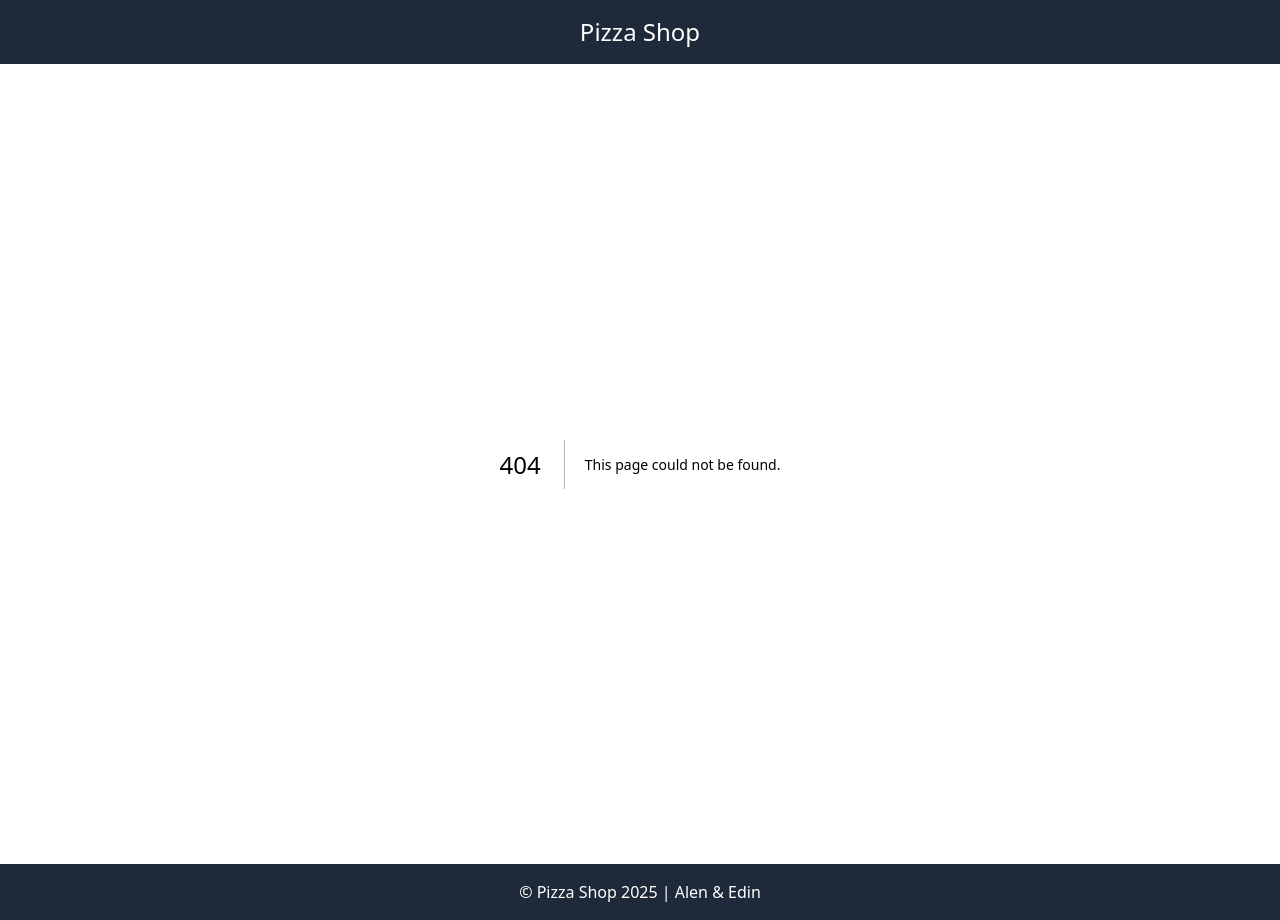
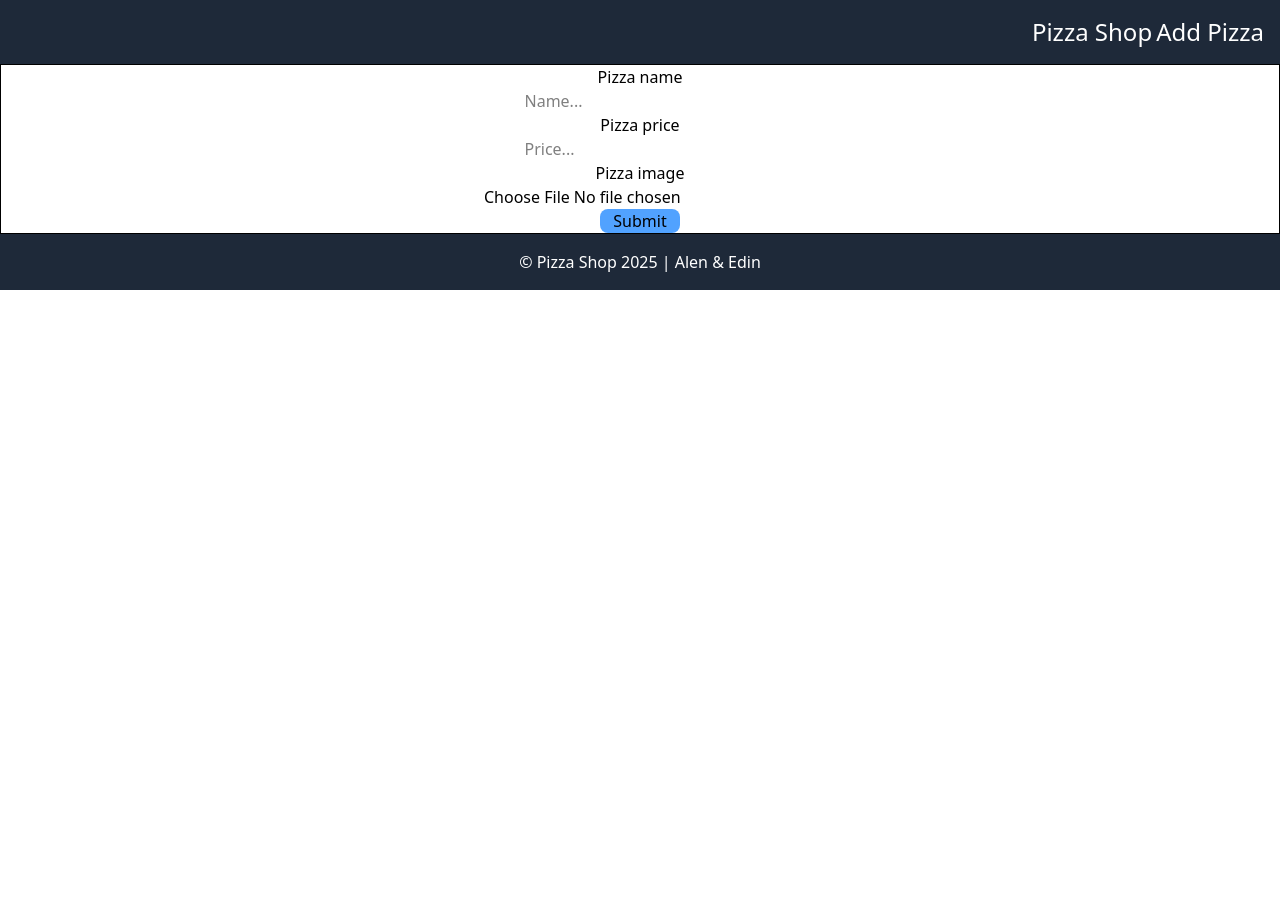
Before and after one commit to edinvnode/pizza-app-nextjs, a Next.js app: page /form in a window 1280 px wide. Before the commit this address had no page. After the commit the page ends 800 px from the top, so only its background shows below. Built offline with nearby package versions, Linux system fonts and the light colour scheme.

Commit message:
Added for for input of pizza.

```diff
--- /dev/null
+++ b/app/form/page.tsx
@@ -0,0 +1,15 @@
+export default function PizzaForm() {
+  return (
+    <div>
+      <form className="flex flex-col justify-center items-center h-full border border-black-500">
+        <label>Pizza name</label>
+        <input type="text" placeholder="Name..." />
+        <label>Pizza price</label>
+        <input type="text" placeholder="Price..." />
+        <label>Pizza image</label>
+        <input type="file" />
+        <button className="bg-blue-400 rounded-lg w-20">Submit</button>
+      </form>
+    </div>
+  );
+}
--- a/components/Header.tsx
+++ b/components/Header.tsx
@@ -1,7 +1,14 @@
+import Link from 'next/link';
+
 export default function Header() {
   return (
-    <header className="bg-gray-800 text-white text-center p-4 text-2xl">
-      <h1>Pizza Shop</h1>
+    <header className="bg-gray-800 text-white text-center p-4 text-2xl flex justify-end">
+      <Link href="/" className="ml-1">
+        Pizza Shop
+      </Link>
+      <Link href="/form" className="ml-1">
+        Add Pizza
+      </Link>
     </header>
   );
 }
--- a/components/Pizza.tsx
+++ b/components/Pizza.tsx
@@ -3,25 +3,66 @@ import Image from "next/image";
 import { useRef } from "react";
 import { useState } from "react";
 import Modal from "@/components/Modal";
-import { PizzaType } from "@/app/page";
 
 type PropType = {
-  pizzaData: PizzaType;
+  pizzaData: {
+    id: number;
+    name: string;
+    price: string;
+    image: string;
+  };
 };
 
-// Use it in your component
 const Pizza: React.FC<PropType> = ({ pizzaData }) => {
+  const divRef = useRef<HTMLDivElement | null>(null);
+  const [isOpen, setIsOpen] = useState(false);
+
+  const handleBorder = (e: React.MouseEvent<HTMLDivElement>) => {
+    if (!divRef.current) return;
+    e.type === "mouseover"
+      ? (divRef.current.style.border = "2px solid grey")
+      : (divRef.current.style.border = "2px solid transparent");
+  };
+
   return (
-    <div className="border text-center">
-      <h2 className="text-center">{pizzaData.name}</h2>
-      <p className="text-center">Price: {pizzaData.price}</p>
+    <div
+      className="border p-7 shadow-2xl relative"
+      ref={divRef}
+      onMouseOver={handleBorder}
+      onMouseOut={handleBorder}
+    >
       <Image
-        className="text-center"
-        width={150}
-        height={150}
+        className="ml-3"
+        width={250}
+        height={250}
         src={pizzaData.image as string}
         alt={pizzaData.name}
       />
+      <button
+        className="absolute left-2/5 cursor-pointer"
+        onClick={() => setIsOpen(true)}
+      >
+        View More
+      </button>
+
+      <Modal isOpen={isOpen} onClose={() => setIsOpen(false)}>
+        <p>
+          <strong>Name: </strong>
+          {pizzaData?.name ?? "Pizza"}
+        </p>
+        <hr />
+        <p className="mt-2">
+          <strong>Price: </strong>
+          {pizzaData?.price ?? "Price"}
+        </p>
+        <hr />
+        <p className="mt-2">
+          <strong>Description: </strong> Nam eu fringilla felis. Curabitur in
+          magna molestie, tristique massa nec, molestie lectus.
+        </p>
+      </Modal>
     </div>
   );
-}
+};
+
+export default Pizza;
```
Also changed, not shown: app/layout.tsx (+6 -2 lines).
